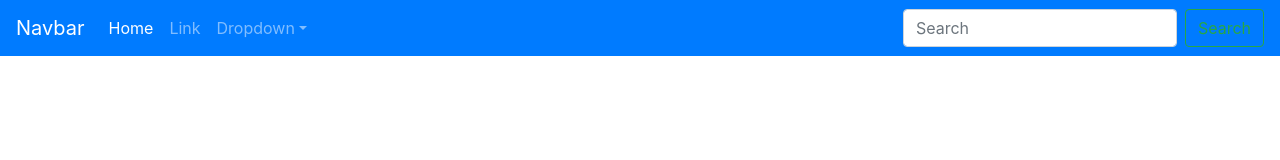
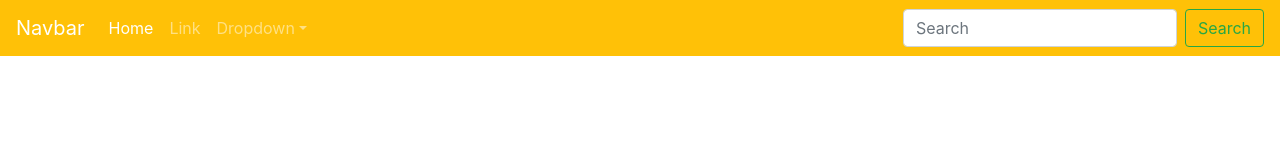
Before and after one commit to oguzkarademir/Deneme, a plain HTML site: page neco/index.html in a window 1280 px wide. Drawn offline with nearby package versions, Linux system fonts and the light colour scheme.

Commit message:
çalışma_v1

```diff
--- a/neco/index.html
+++ b/neco/index.html
@@ -11,7 +11,7 @@
   </head>
   <body>
 
-    <nav class="navbar navbar-expand-sm navbar-dark bg-primary">
+    <nav class="navbar navbar-expand-sm navbar-dark bg-warning">
         <a class="navbar-brand" href="#">Navbar</a>
         <button class="navbar-toggler d-lg-none" type="button" data-toggle="collapse" data-target="#collapsibleNavId" aria-controls="collapsibleNavId"
             aria-expanded="false" aria-label="Toggle navigation"></button>
```
